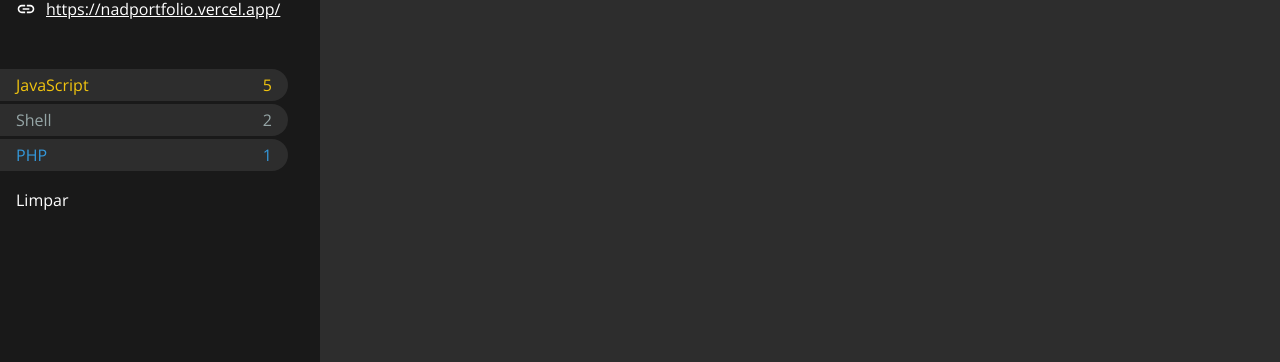
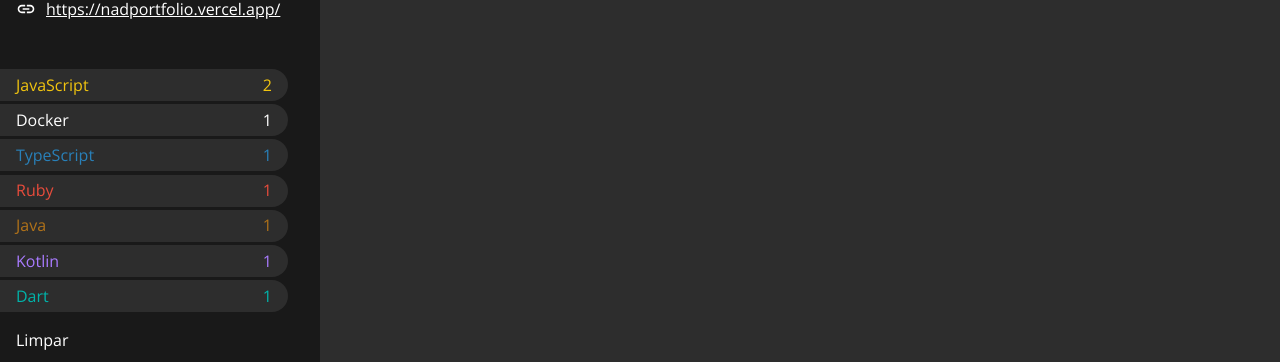
Before and after one commit to Nadilson-IFPE/api-github-dev, a React (Create React App) app: page /repositories in a window 1280 px wide. Shown: the part 381-743 px from the top of the page. Built offline with nearby package versions, Linux system fonts and the light colour scheme; no server answers.

Commit message:
Novos ajustes nos filtros (dados estáticos, ainda)

```diff
--- a/src/pages/RepositoriesPage/Filter/index.js
+++ b/src/pages/RepositoriesPage/Filter/index.js
@@ -1,15 +1,11 @@
 import React from 'react';
+
+import PropTypes from 'prop-types';
 
 import { Container, Selector, Cleaner } from './styles';
 
-const Filter = () => {
-  const langs = [
-    { name: 'JavaScript', count: 5, color: '#f1c40f' },
-    { name: 'Shell', count: 2, color: '#95a5a6' },
-    { name: 'PHP', count: 1, color: '#3498db' },
-  ];
-
-  const selectors = langs.map(({ name, count, color }) => (
+const Filter = ({ languages }) => {
+  const selectors = languages.map(({ name, count, color }) => (
     <Selector key={name.toLowerCase()} color={color}>
       <span>{name}</span>
       <span>{count}</span>
@@ -24,4 +20,14 @@ const Filter = () => {
   );
 };
 
+Filter.propTypes = {
+  languages: PropTypes.arrayOf(
+    PropTypes.shape({
+      name: PropTypes.string.isRequired,
+      count: PropTypes.number.isRequired,
+      color: PropTypes.string,
+    }).isRequired
+  ).isRequired,
+};
+
 export default Filter;
--- a/src/pages/RepositoriesPage/index.js
+++ b/src/pages/RepositoriesPage/index.js
@@ -4,6 +4,8 @@ import { Container, Sidebar, Main } from './styles';
 import Profile from './Profile';
 import Filter from './Filter';
 import Repositories from './Repositories';
+
+import { getLangsFrom } from '../../services/api';
 
 const RepositoriesPage = () => {
   const user = {
@@ -17,11 +19,71 @@ const RepositoriesPage = () => {
     location: 'Recife - Pernambuco',
   };
 
+  const repositories = [
+    {
+      name: 'Repo 1',
+      description: 'Descrição',
+      html_url: 'https://www.w3schools.com/js/',
+      language: 'JavaScript',
+    },
+    {
+      name: 'Repo 2',
+      description: 'Descrição',
+      html_url: 'https://www.w3schools.com/js/',
+      language: 'JavaScript',
+    },
+    {
+      name: 'Repo 3',
+      description: 'Descrição',
+      html_url: 'https://www.docker.com/',
+      language: 'Docker',
+    },
+    {
+      name: 'Repo 4',
+      description: 'Descrição',
+      html_url: 'https://nadportfolio.vercel.app/',
+      language: null,
+    },
+    {
+      name: 'Repo 5',
+      description: 'Descrição',
+      html_url: 'https://www.typescriptlang.org/',
+      language: 'TypeScript',
+    },
+    {
+      name: 'Repo 6',
+      description: 'Descrição',
+      html_url: 'https://www.ruby-lang.org/en/',
+      language: 'Ruby',
+    },
+    {
+      name: 'Repo 7',
+      description: 'Descrição',
+      html_url:
+        'https://docs.oracle.com/javase/8/docs/technotes/guides/language/index.html',
+      language: 'Java',
+    },
+    {
+      name: 'Repo 8',
+      description: 'Descrição',
+      html_url: 'https://kotlinlang.org/',
+      language: 'Kotlin',
+    },
+    {
+      name: 'Repo 9',
+      description: 'Descrição',
+      html_url: 'https://dart.dev/',
+      language: 'Dart',
+    },
+  ];
+
+  const languages = getLangsFrom(repositories);
+
   return (
     <Container>
       <Sidebar>
         <Profile user={user} />
-        <Filter />
+        <Filter languages={languages} />
       </Sidebar>
       <Main>
         <Repositories />
--- a/src/services/api.js
+++ b/src/services/api.js
@@ -1,7 +1,33 @@
 import axios from 'axios';
+
+import { langColors } from './config';
 
 const api = axios.create({
   baseURL: process.env.REACT_APP_API_BASE_URL,
 });
 
 export default api;
+
+export const getLangsFrom = (repositories) => {
+  let stats = repositories
+    .map((repository) => repository.language)
+    .reduce(
+      (data, language) => ({
+        ...data,
+        [language]: (data[language] || 0) + 1,
+      }),
+      []
+    );
+
+  delete stats.null;
+
+  stats = Object.keys(stats)
+    .map((language) => ({
+      name: language,
+      count: stats[language],
+      color: langColors[language.toLowerCase()],
+    }))
+    .sort((a, b) => b.count - a.count);
+
+  return stats;
+};
--- /dev/null
+++ b/src/services/config.js
@@ -0,0 +1,19 @@
+export const langColors = {
+  javascript: '#f1c40f',
+  typescript: '#2980b9',
+  python: '#2ecc71',
+  html: '#e67e22',
+  css: '#9b59b6',
+  scss: '#9b59b6',
+  vue: '#1abc9c',
+  php: '#3498db',
+  go: '#72aed8',
+  ruby: '#e74c3c',
+  c: '#16a085',
+  'c#': '#27ae60',
+  'c++': '#7f8c8d',
+  dart: '#00B4AB',
+  ejs: '#a91e50',
+  kotlin: '#A97BFF',
+  java: '#b07219',
+};
```
